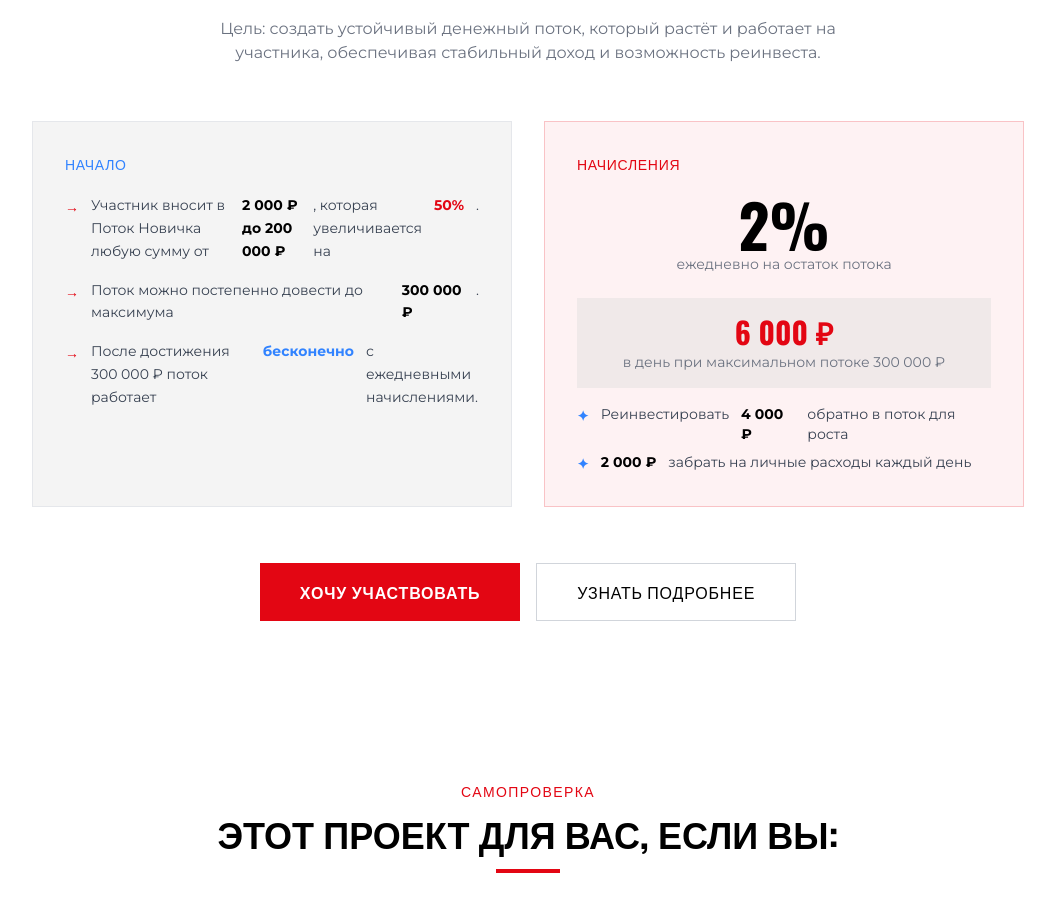
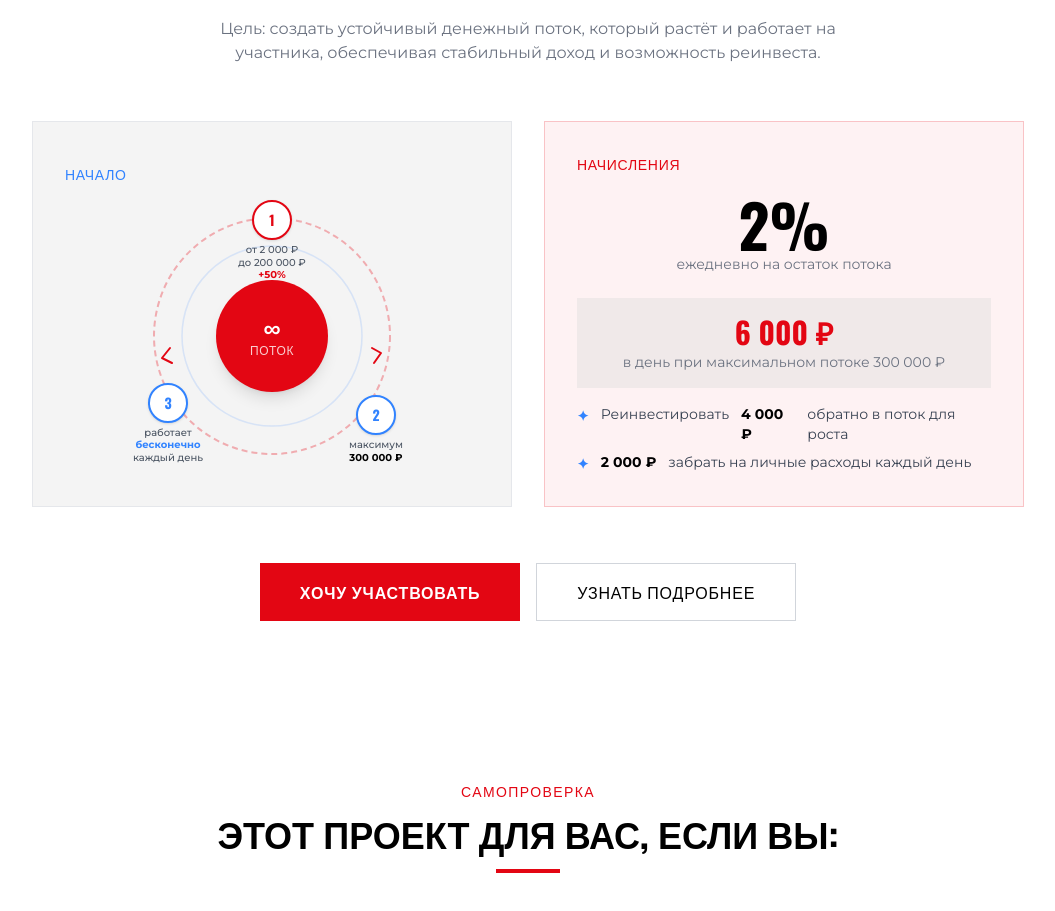
Before and after one commit to pr-poehali-dev/novichok-finansovyy-potok, a React (Vite) app: page / in a window 1280 px wide. Shown: the part 1120-2031 px from the top of the page, without its empty margins (112-1167 px from the left). Built offline with nearby package versions, Linux system fonts and the light colour scheme.

Commit message:
feat: круглая схема потока новичка

```diff
--- a/src/pages/Index.tsx
+++ b/src/pages/Index.tsx
@@ -125,23 +125,50 @@ export default function Index() {
           </div>
 
           <div className="grid md:grid-cols-2 gap-8 mb-14">
-            {/* Left: How it works */}
-            <div className="bg-[#D9D9D9]/30 border border-gray-200 p-8">
-              <div className="font-oswald text-[#3183FF] uppercase tracking-wider text-sm mb-5">Начало</div>
-              <ul className="space-y-4 text-gray-700 text-sm leading-relaxed">
-                <li className="flex gap-3">
-                  <span className="text-[#E30613] font-bold mt-0.5">→</span>
-                  Участник вносит в Поток Новичка любую сумму от <strong className="text-black">2 000 ₽ до 200 000 ₽</strong>, которая увеличивается на <strong className="text-[#E30613]">50%</strong>.
-                </li>
-                <li className="flex gap-3">
-                  <span className="text-[#E30613] font-bold mt-0.5">→</span>
-                  Поток можно постепенно довести до максимума <strong className="text-black">300 000 ₽</strong>.
-                </li>
-                <li className="flex gap-3">
-                  <span className="text-[#E30613] font-bold mt-0.5">→</span>
-                  После достижения 300 000 ₽ поток работает <strong className="text-[#3183FF]">бесконечно</strong> с ежедневными начислениями.
-                </li>
-              </ul>
+            {/* Left: Circular scheme */}
+            <div className="bg-[#D9D9D9]/30 border border-gray-200 p-8 flex flex-col items-center justify-center">
+              <div className="font-oswald text-[#3183FF] uppercase tracking-wider text-sm mb-6 self-start">Начало</div>
+              <div className="relative w-64 h-64">
+                {/* Outer ring */}
+                <svg className="absolute inset-0 w-full h-full" viewBox="0 0 256 256">
+                  <circle cx="128" cy="128" r="118" fill="none" stroke="#E30613" strokeWidth="2" strokeDasharray="6 4" opacity="0.3"/>
+                  <circle cx="128" cy="128" r="90" fill="none" stroke="#3183FF" strokeWidth="1.5" opacity="0.15"/>
+                  {/* Arrows along circle */}
+                  <path d="M128 10 L128 10" fill="none"/>
+                  {/* Step 1 arrow: top */}
+                  <path d="M138 12 L128 8 L118 12" fill="none" stroke="#E30613" strokeWidth="2" strokeLinecap="round" strokeLinejoin="round"/>
+                  {/* Step 2 arrow: bottom-right */}
+                  <path d="M230 155 L237 145 L228 140" fill="none" stroke="#E30613" strokeWidth="2" strokeLinecap="round" strokeLinejoin="round"/>
+                  {/* Step 3 arrow: bottom-left */}
+                  <path d="M26 140 L18 150 L28 155" fill="none" stroke="#E30613" strokeWidth="2" strokeLinecap="round" strokeLinejoin="round"/>
+                </svg>
+
+                {/* Center circle */}
+                <div className="absolute inset-0 flex items-center justify-center">
+                  <div className="w-28 h-28 rounded-full bg-[#E30613] flex flex-col items-center justify-center text-white shadow-lg">
+                    <div className="font-oswald text-2xl font-bold leading-none">∞</div>
+                    <div className="font-oswald text-xs uppercase tracking-wider mt-1 text-white/80">поток</div>
+                  </div>
+                </div>
+
+                {/* Step 1 — top */}
+                <div className="absolute -top-2 left-1/2 -translate-x-1/2 w-20 text-center">
+                  <div className="bg-white border-2 border-[#E30613] rounded-full w-10 h-10 flex items-center justify-center mx-auto mb-1 font-oswald font-bold text-[#E30613] text-sm shadow">1</div>
+                  <div className="text-[10px] text-gray-600 leading-tight font-medium">от 2 000 ₽<br/>до 200 000 ₽<br/><span className="text-[#E30613] font-bold">+50%</span></div>
+                </div>
+
+                {/* Step 2 — bottom-right */}
+                <div className="absolute bottom-0 -right-4 w-20 text-center">
+                  <div className="bg-white border-2 border-[#3183FF] rounded-full w-10 h-10 flex items-center justify-center mx-auto mb-1 font-oswald font-bold text-[#3183FF] text-sm shadow">2</div>
+                  <div className="text-[10px] text-gray-600 leading-tight font-medium">максимум<br/><span className="text-black font-bold">300 000 ₽</span></div>
+                </div>
+
+                {/* Step 3 — bottom-left */}
+                <div className="absolute bottom-0 -left-4 w-20 text-center">
+                  <div className="bg-white border-2 border-[#3183FF] rounded-full w-10 h-10 flex items-center justify-center mx-auto mb-1 font-oswald font-bold text-[#3183FF] text-sm shadow">3</div>
+                  <div className="text-[10px] text-gray-600 leading-tight font-medium">работает<br/><span className="text-[#3183FF] font-bold">бесконечно</span><br/>каждый день</div>
+                </div>
+              </div>
             </div>
 
             {/* Right: Accruals */}
```
